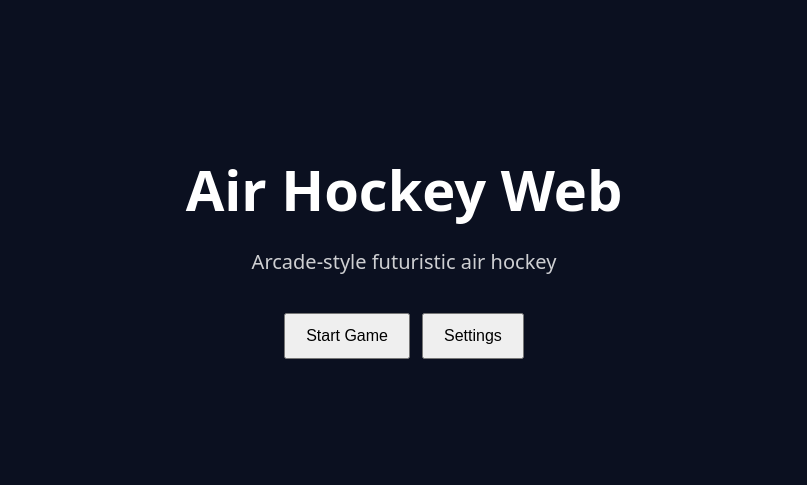
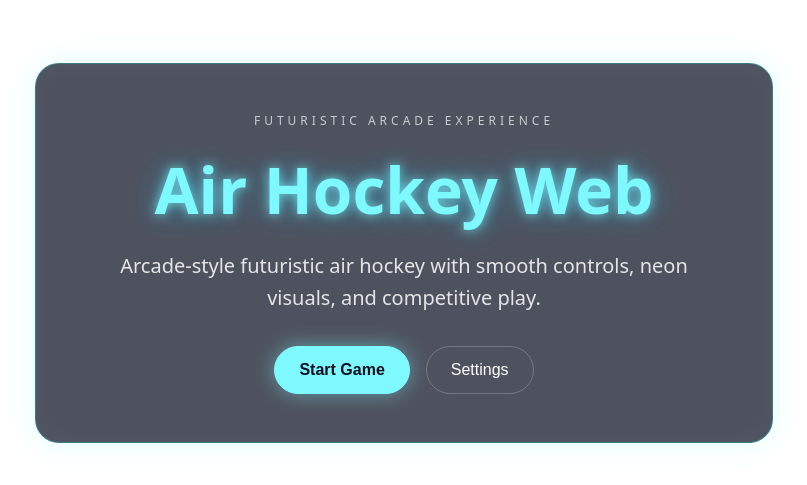
Before and after one commit to kmiyazaki-pixel/air-hockey-web, a React (Vite) app in the folder apps/web/: page / in a window 1280 px wide. Shown: the part 147-632 px from the top of the page, without its empty margins (236-1043 px from the left). Built offline with nearby package versions, Linux system fonts and the light colour scheme.

Commit message:
feat: add neon landing hero

```diff
--- a/apps/web/src/App.tsx
+++ b/apps/web/src/App.tsx
@@ -1,11 +1,14 @@
 function App() {
   return (
-    <div style={{ display: "flex", flexDirection: "column", justifyContent: "center", alignItems: "center", height: "100vh", background: "#0b1020", color: "white", gap: "16px" }}>
-      <h1 style={{ fontSize: "56px", margin: 0 }}>Air Hockey Web</h1>
-      <p style={{ margin: 0, fontSize: "20px", opacity: 0.8 }}>Arcade-style futuristic air hockey</p>
-      <div style={{ display: "flex", gap: "12px", marginTop: "20px" }}>
-        <button style={{ padding: "12px 20px", fontSize: "16px", cursor: "pointer" }}>Start Game</button>
-        <button style={{ padding: "12px 20px", fontSize: "16px", cursor: "pointer" }}>Settings</button>
+    <div style={{ minHeight: "100vh", background: "radial-gradient(circle at top, #182848 0%%, #0b1020 45%%, #050814 100%%)", color: "white", display: "flex", justifyContent: "center", alignItems: "center", padding: "24px" }}>
+      <div style={{ width: "100%%", maxWidth: "960px", border: "1px solid rgba(0,255,255,0.25)", borderRadius: "24px", padding: "48px", boxShadow: "0 0 30px rgba(0,255,255,0.12), inset 0 0 30px rgba(255,255,255,0.03)", background: "rgba(10,16,32,0.72)", backdropFilter: "blur(6px)", textAlign: "center" }}>
+        <p style={{ margin: "0 0 12px 0", letterSpacing: "4px", fontSize: "12px", opacity: 0.7 }}>FUTURISTIC ARCADE EXPERIENCE</p>
+        <h1 style={{ fontSize: "64px", margin: "0 0 12px 0", color: "#7df9ff", textShadow: "0 0 12px rgba(125,249,255,0.8), 0 0 30px rgba(0,191,255,0.45)" }}>Air Hockey Web</h1>
+        <p style={{ margin: "0 auto", maxWidth: "640px", fontSize: "20px", opacity: 0.85, lineHeight: 1.6 }}>Arcade-style futuristic air hockey with smooth controls, neon visuals, and competitive play.</p>
+        <div style={{ display: "flex", justifyContent: "center", gap: "16px", marginTop: "32px", flexWrap: "wrap" }}>
+          <button style={{ padding: "14px 24px", fontSize: "16px", cursor: "pointer", borderRadius: "999px", border: "1px solid #7df9ff", background: "#7df9ff", color: "#08101f", fontWeight: "bold", boxShadow: "0 0 20px rgba(125,249,255,0.45)" }}>Start Game</button>
+          <button style={{ padding: "14px 24px", fontSize: "16px", cursor: "pointer", borderRadius: "999px", border: "1px solid rgba(255,255,255,0.22)", background: "transparent", color: "white" }}>Settings</button>
+        </div>
       </div>
     </div>
   );
```
